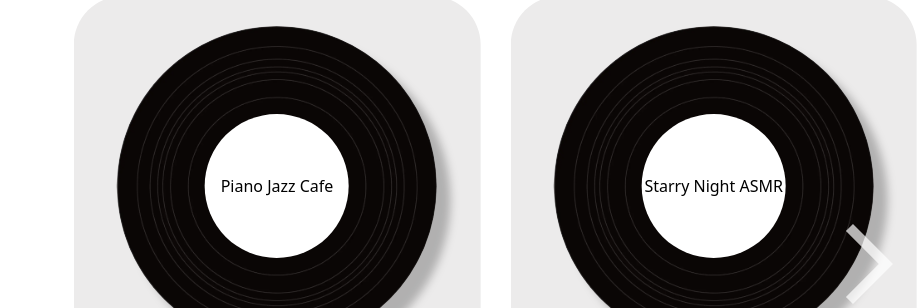
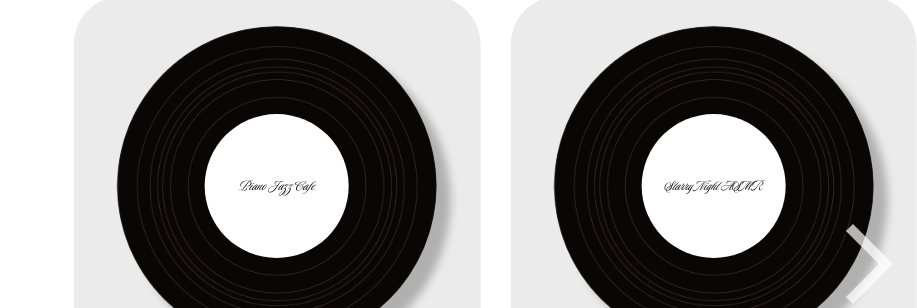
Before and after one commit to aoqlsdl/hearhere-front, a React (Vite) app: page /library in a window 1280 px wide. Shown: the part 273-581 px from the top of the page, without its empty margins (363-1280 px from the left). Built offline with nearby package versions, Linux system fonts and the light colour scheme; what recoil-persist would draw is missing.

Commit message:
ui: lp 커버 폰트 수정

```diff
--- a/src/components/ASMRList/index.tsx
+++ b/src/components/ASMRList/index.tsx
@@ -9,7 +9,7 @@ const ASMRList = ({ asmr }: Props) => {
     return (
         <div className="w-[29.69rem] h-[33.5rem] 1440:h-[38.63rem] rounded-[49px] bg-primary-GRAY400 flex flex-col items-center justify-center cursor-pointer">
             <div className="w-[20rem] h-[20rem] 1440:w-[24rem] 1440:h-[24rem] rounded-full bg-lp_cover bg-cover flex justify-center items-center drop-shadow-[14px_14px_4px_rgba(0,0,0,0.25)] cursor-default">
-                <div className="w-[9rem] h-[9rem] 1440:w-[10.63rem] 1440:h-[10.63rem] rounded-full bg-white text-center leading-[9rem] 1440:leading-[10.63rem] select-none cursor-default">
+                <div className="w-[9rem] h-[9rem] font-Luxurious 1440:w-[10.63rem] 1440:h-[10.63rem] rounded-full bg-white text-center leading-[9rem] 1440:leading-[10.63rem] select-none cursor-default">
                     {asmr.title}
                 </div>
             </div>
```
